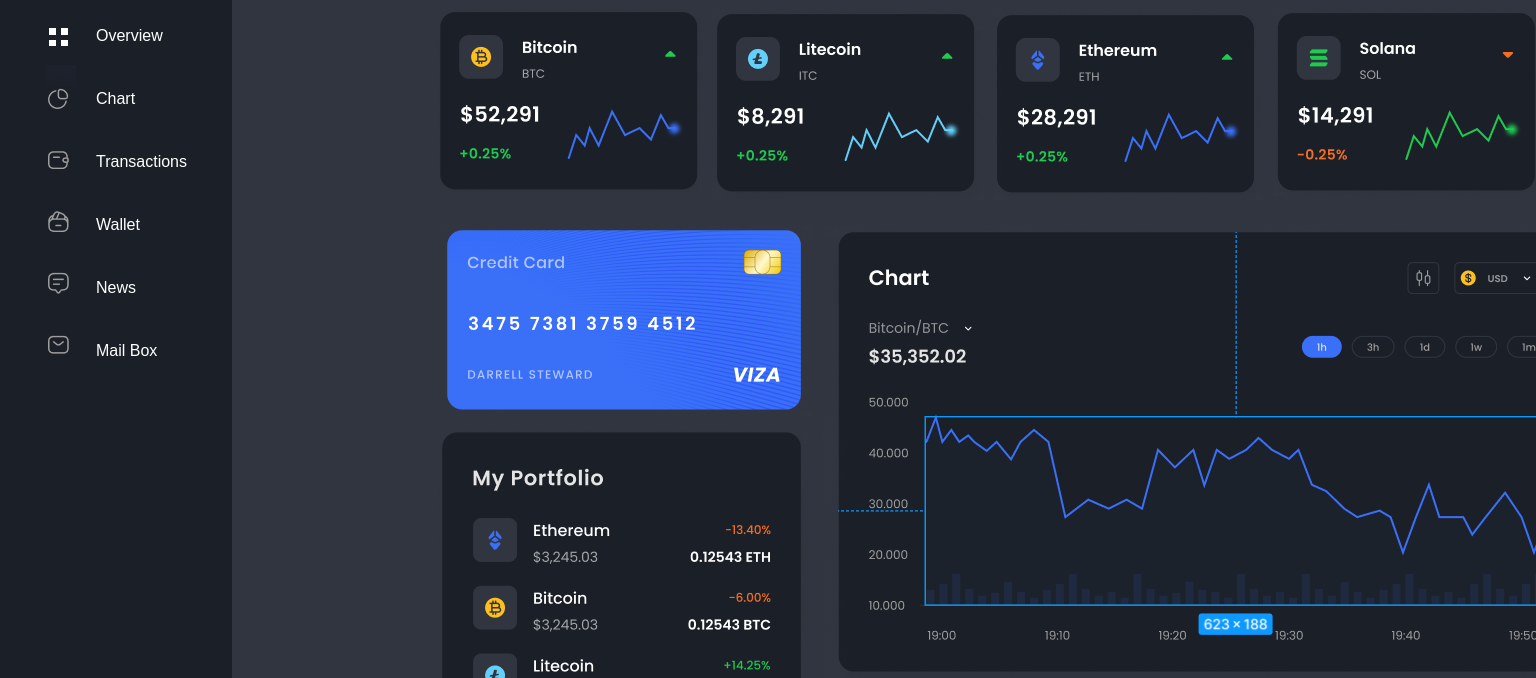
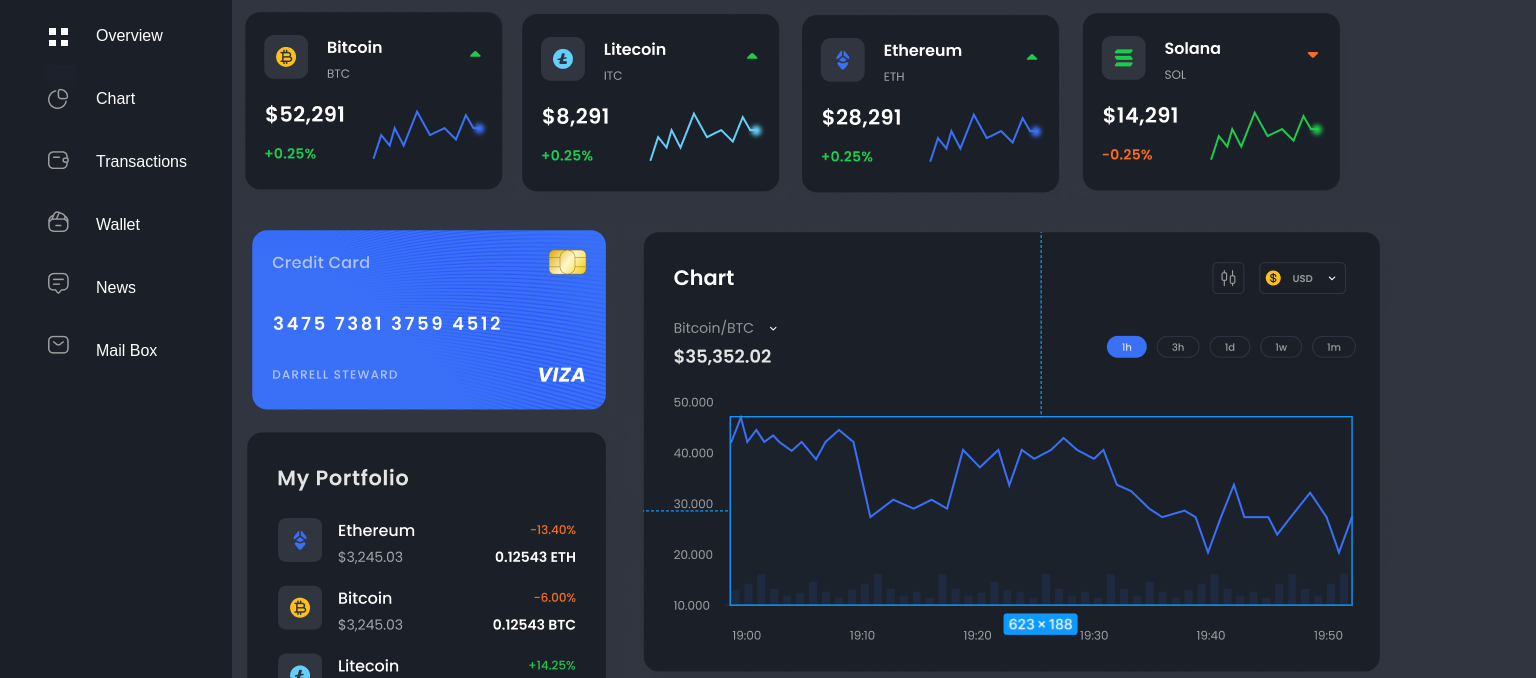
Before and after one commit to Safa2019/Frontend, a plain HTML site: page index.html in a window 1536 px wide. Shown: the part 106-784 px from the top of the page. Drawn offline with Linux system fonts and the light colour scheme.

Commit message:
Update style.css

```diff
--- a/style.css
+++ b/style.css
@@ -333,11 +333,7 @@ body {
 /*---------------------------------- Screen for desktop ro browser > 1450 px ----------------------------*/
 @media (min-width: 1450px){
 
-    /*Parent = grid-container class*/
-    .grid-container{
 
-    margin-left: 15%;
-    }
     .header img{
         width: 100%;
     }
```
